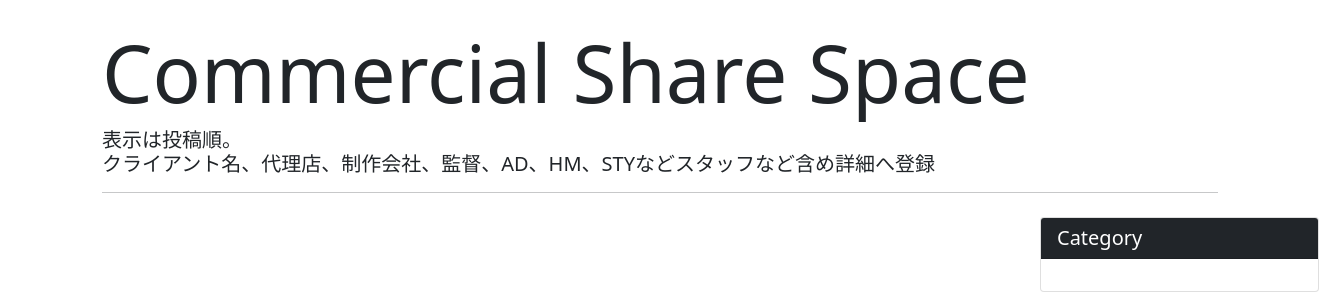
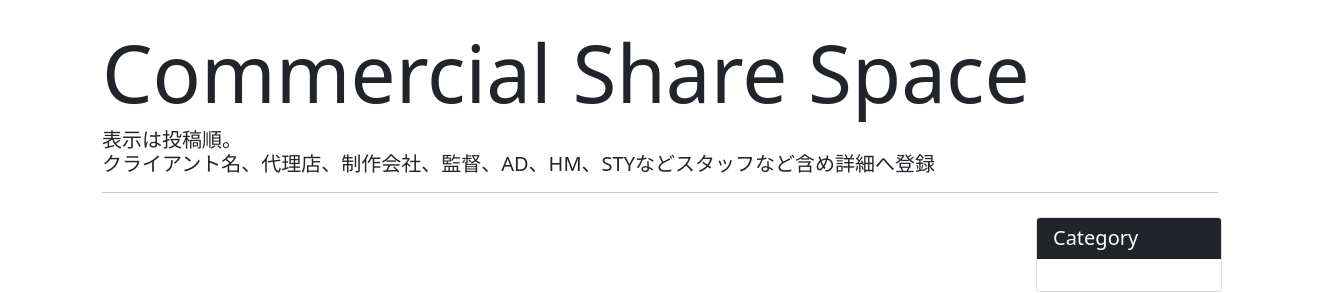
Before and after one commit to ryoheikamata/cm_app, a Django app: page /search in a window 1320 px wide. Shown: the part 94-387 px from the top of the page. Run offline with Django 3.2, Linux system fonts and the light colour scheme; data that the repository does not hold is empty.

Commit message:
change index category

```diff
--- a/video/templates/video/index.html
+++ b/video/templates/video/index.html
@@ -33,7 +33,7 @@
             {% endfor %}
         </div>
 
-        <div class="col-md-3 mx-2">
+        <div class="col-md-2 mx-1">
             <div class="card">
                 <h5 class="card-header bg-dark text-white">Category</h5>
                 <div class="card-body">
```
